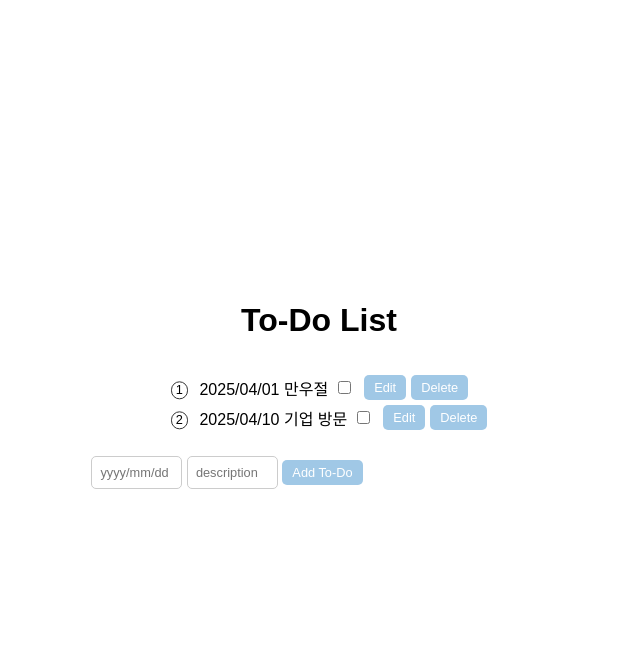
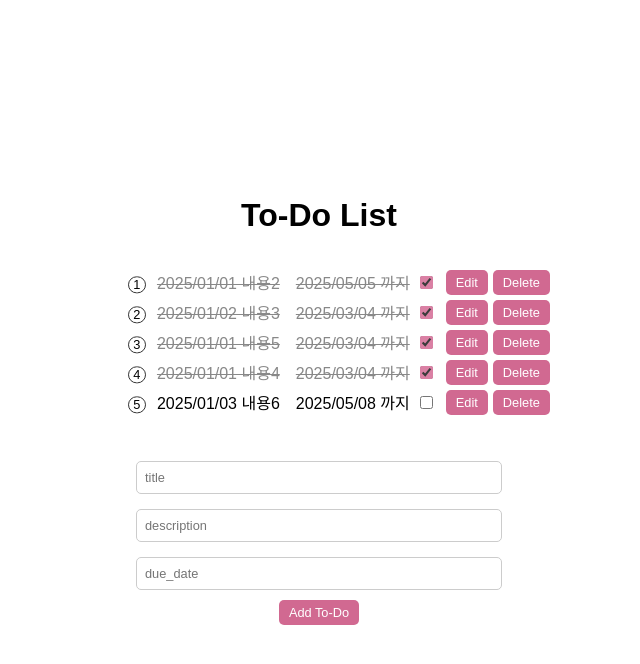
Before and after one commit to SOSO-0304/FastApi-Todos, a FastAPI app: page / in a window 1280 px wide. Shown: the top 664 px of the page, without its empty margins (321-961 px from the left). Run offline with FastAPI, Linux system fonts and the light colour scheme.

Commit message:
기능 추가 #hw9

```diff
--- a/fastapi-app/main.py
+++ b/fastapi-app/main.py
@@ -12,16 +12,36 @@ class TodoItem(BaseModel):
     title: str
     description: str
     completed: bool
+    due_date: str  # 마감 날짜 필드 추가
 
 # JSON 파일 경로
 TODO_FILE = "todo.json"
 
 # JSON 파일에서 To-Do 항목 로드
+from datetime import datetime
+
+# JSON 파일에서 To-Do 항목 로드
 def load_todos():
     if os.path.exists(TODO_FILE):
         with open(TODO_FILE, "r") as file:
-            return json.load(file)
+            todos = json.load(file)
+            today = datetime.now()
+            for todo in todos:
+                # 날짜 형식이 여러 가지일 수 있으므로 변환을 시도
+                try:
+                    due_date = datetime.strptime(todo['due_date'], "%Y-%m-%d")
+                except ValueError:
+                    try:
+                        # 다른 형식 시도 (예: 'YYYY/MM/DD')
+                        due_date = datetime.strptime(todo['due_date'], "%Y/%m/%d")
+                    except ValueError:
+                        # 잘못된 형식이거나 파싱할 수 없는 날짜인 경우 기본값을 설정 (예: 현재 날짜)
+                        due_date = today
+                if due_date < today:
+                    todo['completed'] = True
+            return todos
     return []
+
 
 # JSON 파일에 To-Do 항목 저장
 def save_todos(todos):
@@ -47,7 +67,7 @@ def update_todo(todo_id: int, updated_todo: TodoItem):
     todos = load_todos()
     for todo in todos:
         if todo["id"] == todo_id:
-            todo.update(updated_todo.dict())
+            todo.update(updated_todo.dict())  # 업데이트된 항목을 반영
             save_todos(todos)
             return updated_todo
     raise HTTPException(status_code=404, detail="To-Do item not found")
@@ -63,6 +83,6 @@ def delete_todo(todo_id: int):
 # HTML 파일 서빙
 @app.get("/", response_class=HTMLResponse)
 def read_root():
-    with open("templates/index.html", "r") as file:
+    with open("templates/index.html", "r", encoding='utf-8') as file:  # encoding='utf-8' 추가
         content = file.read()
     return HTMLResponse(content=content)
--- a/fastapi-app/templates/index.html
+++ b/fastapi-app/templates/index.html
@@ -19,9 +19,12 @@
             margin-bottom: 20px;
         }
 
-        #todo-list {
-            list-style-type: none;
-            padding-left: 20px;
+        form {
+            display: flex;
+            flex-direction: column;
+            justify-content: center;  /* 수직 중앙 정렬 */
+            align-items: center;      /* 수평 중앙 정렬 */
+            margin-top: 20px;         /* 상단 여백 추가 */
         }
 
         .circle_list {
@@ -54,13 +57,18 @@
             border: 1px solid #333;
         }
 
+        .overdue {
+            color: red;  /* 마감기한이 지난 항목은 빨간색으로 표시 */
+            font-weight: bold;
+        }
+
         .completed {
             text-decoration: line-through;
             color: #888;
         }
 
         .checkbox {
-            accent-color: rgb(141, 181, 209);
+            accent-color: rgb(218, 128, 164);
             margin-left: 10px;
         }
 
@@ -69,7 +77,7 @@
         }
 
         button {
-            background-color: rgb(160, 200, 230);
+            background-color: rgb(209, 105, 145);
             color: white;
             padding: 5px 10px;
             border: none;
@@ -80,37 +88,33 @@
         }
 
         button:hover {
-            background-color: rgb(170, 210, 240);
+            background-color:rgb(218, 128, 164);
         }
 
         .edit-btn {
-            background-color: rgb(160, 200, 230);
+            background-color: rgb(209, 105, 145);
         }
 
         .edit-btn:hover {
-            background-color: rgb(170, 210, 240);
+            background-color: rgb(218, 128, 164);
         }
 
         .delete-btn {
-            background-color: rgb(160, 200, 230);
+            background-color: rgb(209, 105, 145);
         }
 
         .delete-btn:hover {
-            background-color: rgb(170, 210, 240);
+            background-color: rgb(218, 128, 164);
         }
 
         input[type="text"] {
             padding: 8px;
             margin: 5px 0 10px 0;
-            width: 20%;
+            width:200%;
             border: 1px solid #ccc;
             border-radius: 5px;
             font-size: 0.8em;
             box-sizing: border-box;
-        }
-
-        form {
-            margin-bottom: 20px;
         }
 
         .action-buttons {
@@ -124,8 +128,9 @@
     <h1>To-Do List</h1>
     <ul id="todo-list" class="circle_list"></ul>
     <form id="todo-form">
-        <input type="text" id="title" placeholder="yyyy/mm/dd" required>
+        <input type="text" id="title" placeholder="title" required>
         <input type="text" id="description" placeholder="description" required>
+        <input type="text" id="due_date" placeholder="due_date" required>
         <button type="submit">Add To-Do</button>
     </form>
     <script>
@@ -142,7 +147,7 @@
                 const checkbox = document.createElement('input');
                 checkbox.type = 'checkbox';
                 checkbox.classList.add('checkbox');
-                checkbox.checked = todo.completed;
+                checkbox.checked = todo.completed;  // 서버에서 받아온 completed 상태에 따라 체크박스 상태 업데이트
 
                 checkbox.addEventListener('change', async () => {
                     todo.completed = checkbox.checked;
@@ -157,9 +162,12 @@
                     span.classList.add('completed');
                 }
 
+                const spanDueDate = document.createElement('span');
+                spanDueDate.textContent = `${todo.due_date} 까지`;  // 마감 날짜 표시
+                span.appendChild(spanDueDate);
+
                 const actionButtons = document.createElement('div');
                 actionButtons.classList.add('action-buttons');
-
 
                 const editButton = document.createElement('button');
                 editButton.textContent = 'Edit';
@@ -167,15 +175,16 @@
                 editButton.addEventListener('click', () => {
                     const newTitle = prompt('Edit Title:', todo.title);
                     const newDescription = prompt('Edit Description:', todo.description);
+                    const newDueDate = prompt('Edit Due Date:', todo.due_date);
 
-                    if (newTitle !== null && newDescription !== null) {
+                    if (newTitle !== null && newDescription !== null && newDueDate !== null) {
                         todo.title = newTitle;
                         todo.description = newDescription;
+                        todo.due_date = newDueDate; // 마감 날짜 수정
                         updateTodo(todo);
                         fetchTodos();
                     }
                 });
-
 
                 const deleteButton = document.createElement('button');
                 deleteButton.textContent = 'Delete';
@@ -193,6 +202,7 @@
                 li.appendChild(checkbox);
                 li.appendChild(actionButtons);
             });
+
         }
 
         async function updateTodo(todo) {
@@ -211,23 +221,37 @@
             });
         }
 
+        // 중복된 submit 이벤트 리스너 제거하고 하나로 합침
         document.getElementById('todo-form').addEventListener('submit', async (event) => {
             event.preventDefault();
+
+            // 입력 필드 순서대로 값 받기
             const title = document.getElementById('title').value;
             const description = document.getElementById('description').value;
+            const dueDate = document.getElementById('due_date').value;
+
+            // 서버로 POST 요청 보내기
             const response = await fetch('/todos', {
                 method: 'POST',
                 headers: {
                     'Content-Type': 'application/json'
                 },
-                body: JSON.stringify({ id: Date.now(), title, description, completed: false })
+                body: JSON.stringify({
+                    id: Date.now(),
+                    title,
+                    description,
+                    completed: false,
+                    due_date: dueDate
+                })  // due_date 필드를 포함한 데이터를 전송
             });
+
             if (response.ok) {
-                fetchTodos();
+                fetchTodos();  // To-Do 목록 다시 불러오기
             }
         });
 
         fetchTodos();
     </script>
+
 </body>
 </html>
--- a/fastapi-app/todo.json
+++ b/fastapi-app/todo.json
@@ -1,14 +1,37 @@
 [
     {
-        "id": 1744290631791,
-        "title": "2025/04/01",
-        "description": "\ub9cc\uc6b0\uc808",
-        "completed": false
+        "id": 1746703082808,
+        "title": "2025/01/01",
+        "description": "\ub0b4\uc6a92",
+        "completed": true,
+        "due_date": "2025/05/05"
     },
     {
-        "id": 1744290644654,
-        "title": "2025/04/10",
-        "description": "\uae30\uc5c5 \ubc29\ubb38",
-        "completed": false
+        "id": 1746703356283,
+        "title": "2025/01/02",
+        "description": "\ub0b4\uc6a93",
+        "completed": true,
+        "due_date": "2025/03/04"
+    },
+    {
+        "id": 1746703514952,
+        "title": "2025/01/01",
+        "description": "\ub0b4\uc6a95",
+        "completed": true,
+        "due_date": "2025/03/04"
+    },
+    {
+        "id": 1746703668789,
+        "title": "2025/01/01",
+        "description": "\ub0b4\uc6a94",
+        "completed": true,
+        "due_date": "2025/03/04"
+    },
+    {
+        "id": 1746713665719,
+        "title": "2025/01/03",
+        "description": "\ub0b4\uc6a96",
+        "completed": false,
+        "due_date": "2025/05/08"
     }
 ]
```
